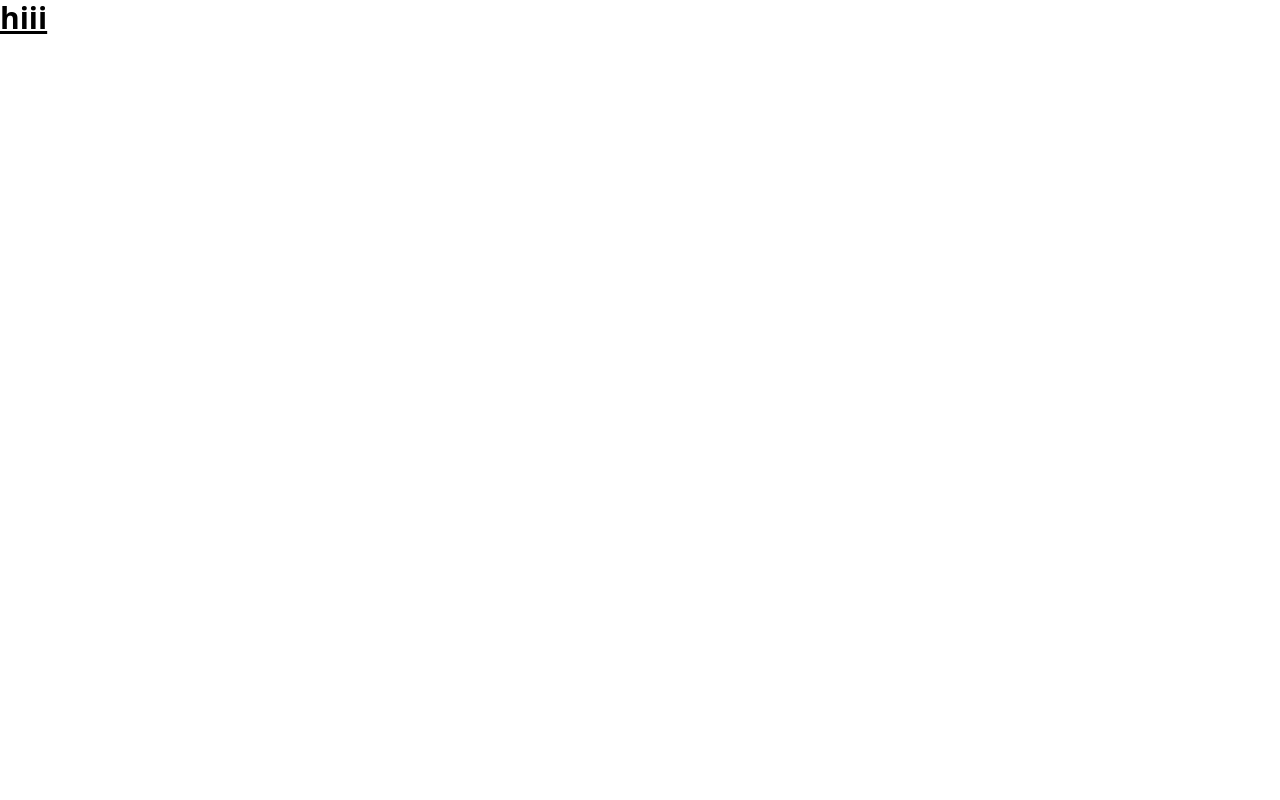
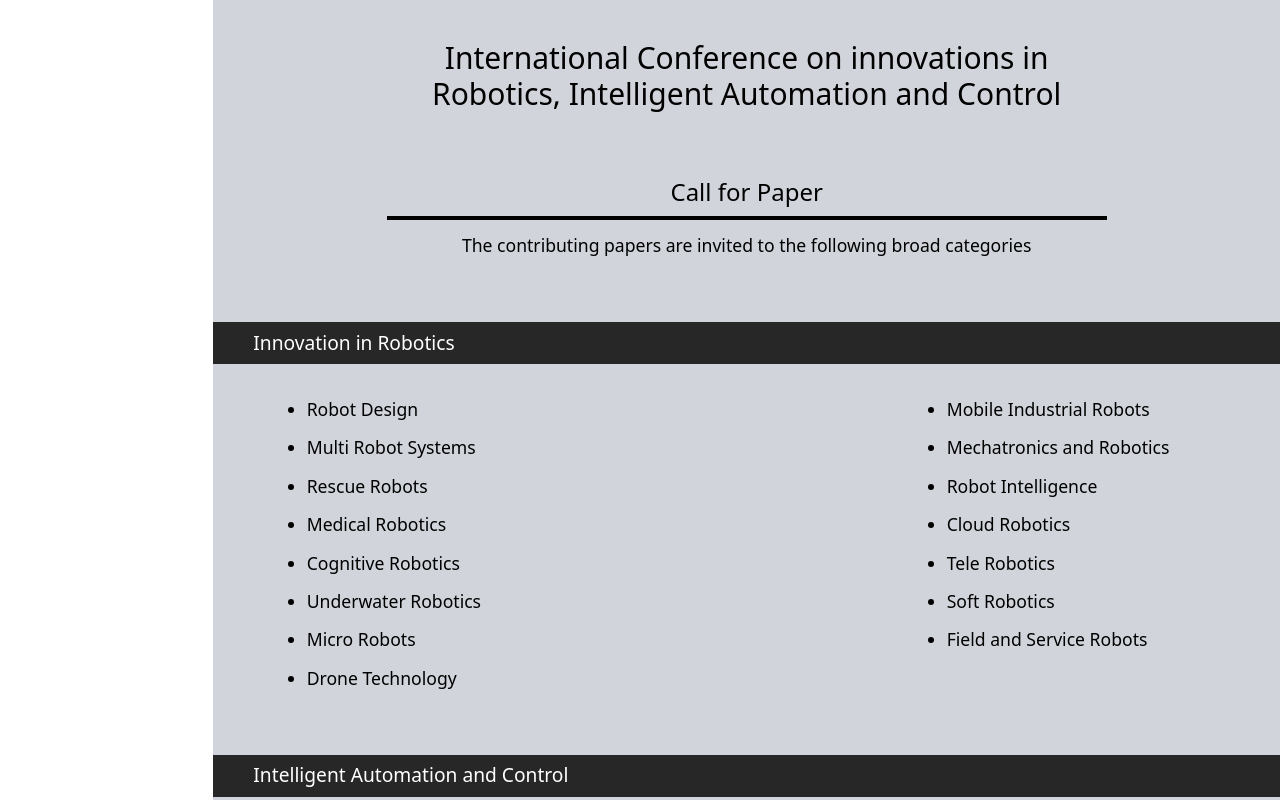
Before and after one commit to kalaiy21/conference, a React (Create React App) app: page / in a window 1280 px wide. Shown: the top 800 px of the page. Built offline with nearby package versions, Linux system fonts and the light colour scheme.

Commit message:
call for paper

```diff
--- a/src/components/App.js
+++ b/src/components/App.js
@@ -1,10 +1,10 @@
 import React from "react";
-
+import CallForPaper from "./CallForPaper";
 
 
 function App() {
   return (
-    <h1 className="text-3xl font-bold underline">hiii</h1>
+    <CallForPaper />
   );
 }
 
--- /dev/null
+++ b/src/components/CallForPaper.js
@@ -0,0 +1,38 @@
+import React from "react";
+import Heading from "./Heading";
+import Title from "./Title";
+import StripTitle from "./StripTitle";
+import List from "./List";
+
+function CallForPaper() {
+    const Contents1 = ["Robot Design","Mobile Industrial Robots","Multi Robot Systems","Mechatronics and Robotics","Rescue Robots","Robot Intelligence","Medical Robotics","Cloud Robotics","Cognitive Robotics","Tele Robotics","Underwater Robotics","Soft Robotics","Micro Robots","Field and Service Robots","Drone Technology"]
+    const Contents2 = ["PLC and Microcontrollers","Automation Applications","Fluid Power Technology","Advanced Process Control","Intelligent Automation","Additive Manufacturing","Stochastic Control","Stochastic Control","Advanced Control Algorithms","Sensor Technology","Artificial Intelligence","Internet of Things","Intelligent Systems & Algorithm","Machine Learning","Big Data and Data Analytics"]
+    return(
+        <div className="w-5/6 float-right bg-[#d1d5db] pt-10">
+            <Heading />
+            <div>
+                <Title title="Call for Paper"/>
+                <p className="text-center text-[1.1rem] mt-3">The contributing papers are invited to the following broad categories</p>
+            </div>
+            <div>
+                <StripTitle title="Innovation in Robotics" />
+                <div className="flex justify-center">
+                    <ul className="grid grid-cols-2 gap-x-[25rem] gap-3 list-disc">
+                        {Contents1.map((content1) => <List content={content1} />)}
+                    </ul>
+                </div>
+            </div>
+            <div>
+                <StripTitle title="Intelligent Automation and Control" />
+                <div className="flex justify-center">
+                    <ul className="grid grid-cols-2 gap-x-[25rem] gap-3 list-disc">
+                        {Contents2.map((content1) => <List content={content1} />)}
+                    </ul>
+                </div>
+            </div>
+
+        </div>
+    );
+}
+
+export default CallForPaper;
--- /dev/null
+++ b/src/components/Heading.js
@@ -0,0 +1,11 @@
+import React from "react";
+
+function Heading() {
+    return(
+        <div className="flex justify-center">
+            <h1 className="text-center text-3xl Heading">International Conference on innovations in Robotics, Intelligent Automation and Control</h1>
+        </div>
+    );
+}
+
+export default Heading;
--- /dev/null
+++ b/src/components/List.js
@@ -0,0 +1,9 @@
+import React from "react";
+
+function List(props) {
+    return(
+        <li className="w-[15rem] text-[1.1rem]">{props.content}</li>
+    );
+}
+
+export default List;
--- /dev/null
+++ b/src/components/StripTitle.js
@@ -0,0 +1,11 @@
+import react from "react";
+
+function StripTitle(props) {
+    return(
+        <div className="mt-[4rem] bg-[#272727] text-white p-[.4rem] px-10 mb-[2rem]">
+            <h1 className="text-[1.2rem]">{props.title}</h1>
+        </div>
+    );
+}
+
+export default StripTitle;
--- /dev/null
+++ b/src/components/Title.js
@@ -0,0 +1,12 @@
+import React from "react";
+
+function Title(props) {
+    return(
+        <div>
+            <h3 className="text-center text-2xl mb-2">{props.title}</h3>
+            <hr className="mx-auto my-0 w-[45rem]"/>
+        </div>
+    );
+}
+
+export default Title;
--- a/src/index.css
+++ b/src/index.css
@@ -1,3 +1,12 @@
 @tailwind base;
 @tailwind components;
 @tailwind utilities;
+
+.Heading{
+    width: 45rem;
+    margin-bottom: 4rem;
+}
+
+hr{
+    border: 2px solid black;
+}
```
